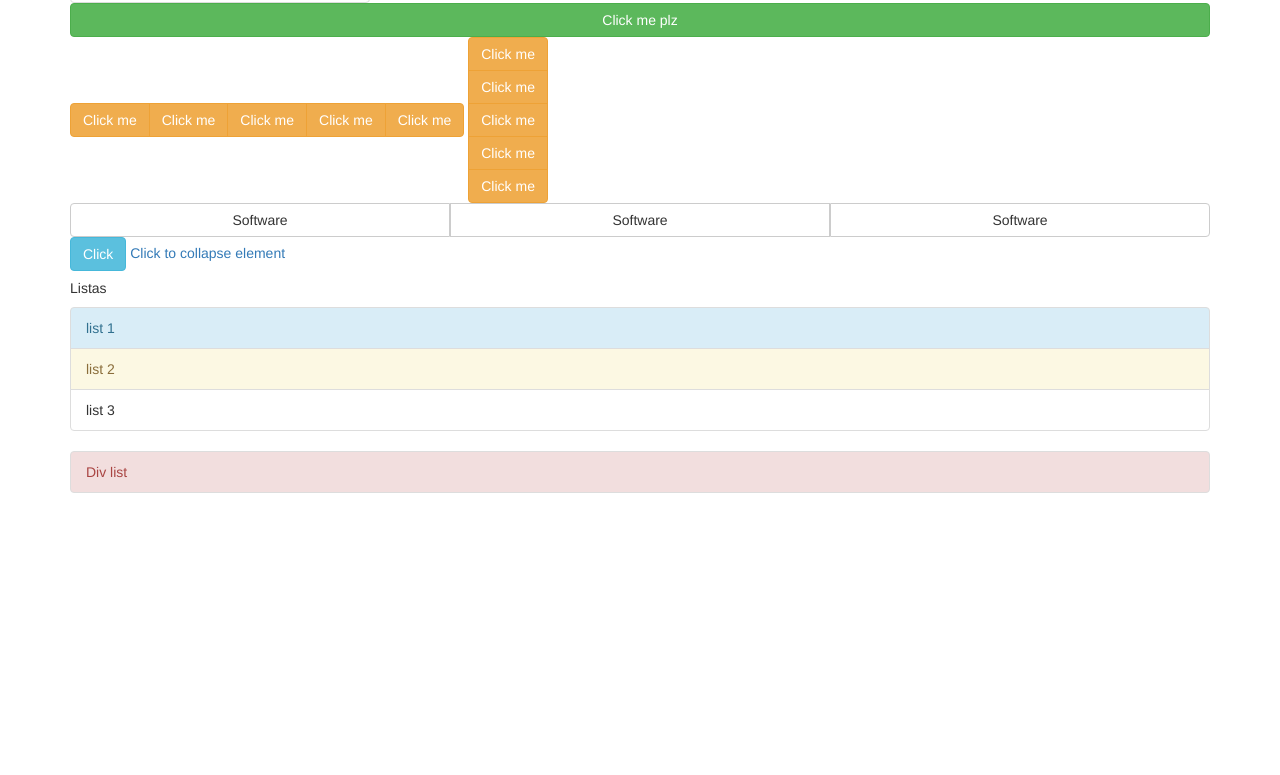
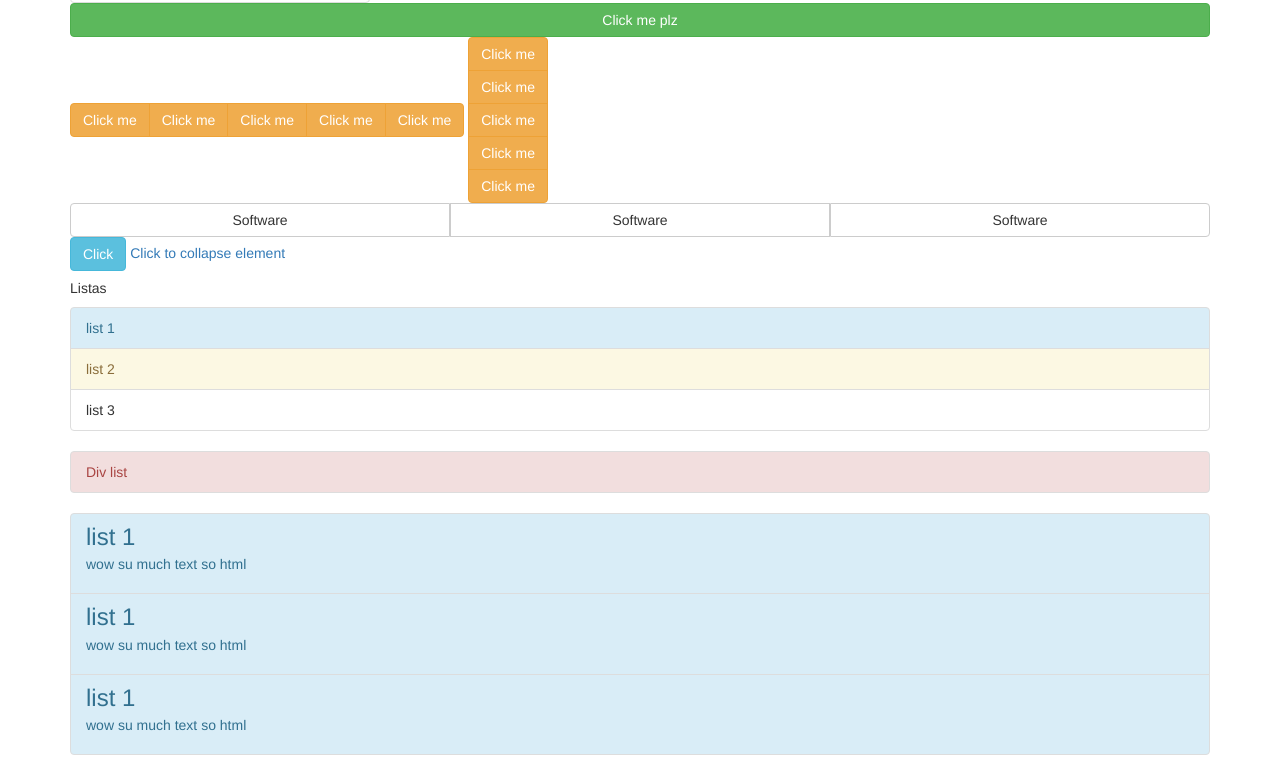
Before and after one commit to victorhugojmz/Bootstrap-Guide, a plain HTML site: page index.html in a window 1280 px wide. Shown: the part 1690-2465 px from the top of the page. Before the commit the page ends 2203 px from the top, so only its background shows below. Drawn offline with nearby package versions, Linux system fonts and the light colour scheme; grey boxes are pictures that could not be loaded.

Commit message:
list-group

```diff
--- a/index.html
+++ b/index.html
@@ -137,6 +137,26 @@
             <div class="list-group">
                 <a class="list-group-item list-group-item-danger" href="">Div list</a>
             </div>
+             <ul class="list-group">
+                <li class="list-group-item list-group-item-info">
+                    <h3 class="list-group-item-heading">list 1</h3>
+                    <div class="list-group-item-text">
+                        <p>wow su much text so html</p>
+                    </div>
+                </li>
+                 <li class="list-group-item list-group-item-info">
+                    <h3 class="list-group-item-heading">list 1</h3>
+                    <div class="list-group-item-text">
+                        <p>wow su much text so html</p>
+                    </div>
+                </li>
+                 <li class="list-group-item list-group-item-info">
+                    <h3 class="list-group-item-heading">list 1</h3>
+                    <div class="list-group-item-text">
+                        <p>wow su much text so html</p>
+                    </div>
+                </li>
+            </ul>
         </div>
     </body>
 </html>
```
